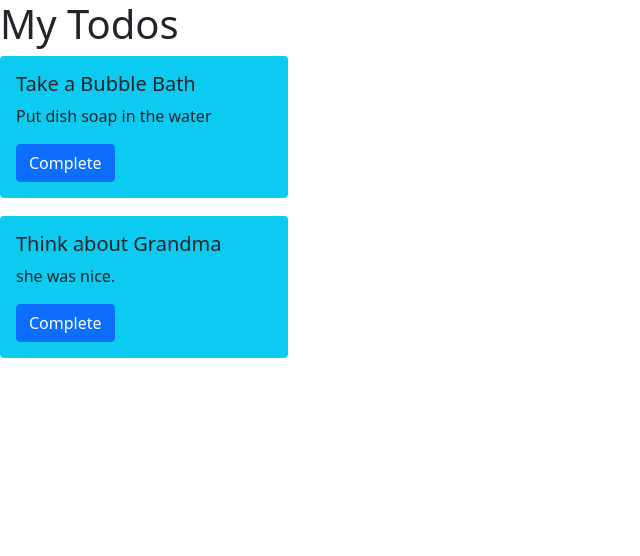
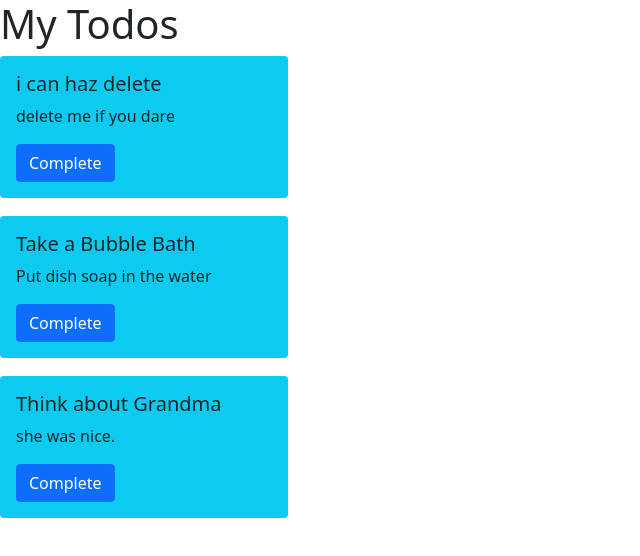
Before and after one commit to blakelinkd/react-todo, a React (Create React App) app: page / in a window 1280 px wide. Shown: the top 556 px of the page, without its empty margins (0-640 px from the left). Built offline with nearby package versions, Linux system fonts and the light colour scheme.

Commit message:
Delete Tasks
Tasks can now be removed using conditional rendering.

```diff
--- a/src/App.js
+++ b/src/App.js
@@ -1,18 +1,35 @@
 import Todo from "./components/Todo";
+import { useState } from "react";
 
 function App() {
+  const [isDeleted, setIsDeleted] = useState(false);
+  const handleDeleteTask = () => {
+    setIsDeleted(true);
+  };
   return (
     <div>
       <h1>My Todos</h1>
+
+      {!isDeleted && (
+        <Todo
+          title="i can haz delete"
+          description="delete me if you dare"
+          onDelete={handleDeleteTask}
+        />
+      )}
+
       <Todo
         title="Take a Bubble Bath"
         description="Put dish soap in the water"
-
+        onDelete={handleDeleteTask}
         // onClick={taskClicked}
       />
       <Todo
+        someValue="shark"
         title="Think about Grandma"
         description="she was nice."
+        onDelete={handleDeleteTask}
+
         // onClick={taskClicked}
       />
     </div>
--- a/src/components/Modal.js
+++ b/src/components/Modal.js
@@ -25,7 +25,9 @@ const Modal = (props) => {
               style={{ marginLeft: "40px" }}
               data-dismiss="modal"
               aria-label="Close"
-              onClick={props.onClick}
+              onClick={props.onDelete}
+              //onClick={props.onClick}
+              //onDelete={props.onDelete}
             >
               <span aria-hidden="true">Confirm</span>
             </button>
--- a/src/components/Todo.js
+++ b/src/components/Todo.js
@@ -24,7 +24,7 @@ const Todo = (props) => {
         </button>
       </div>
 
-      {isModalOpen && <Modal onClick={closeModal} />}
+      {isModalOpen && <Modal onClick={closeModal} onDelete={props.onDelete} />}
     </div>
   );
 };
```
